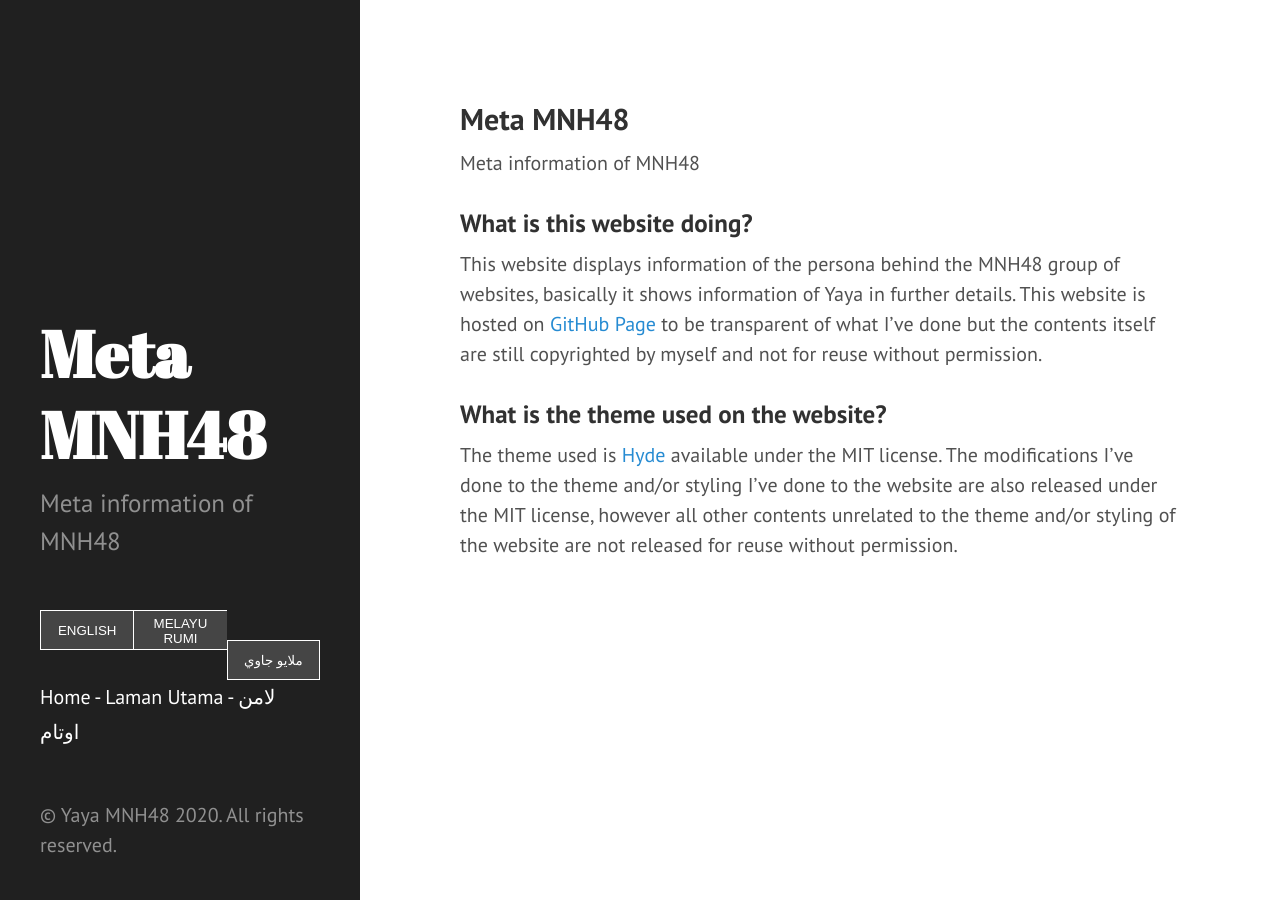
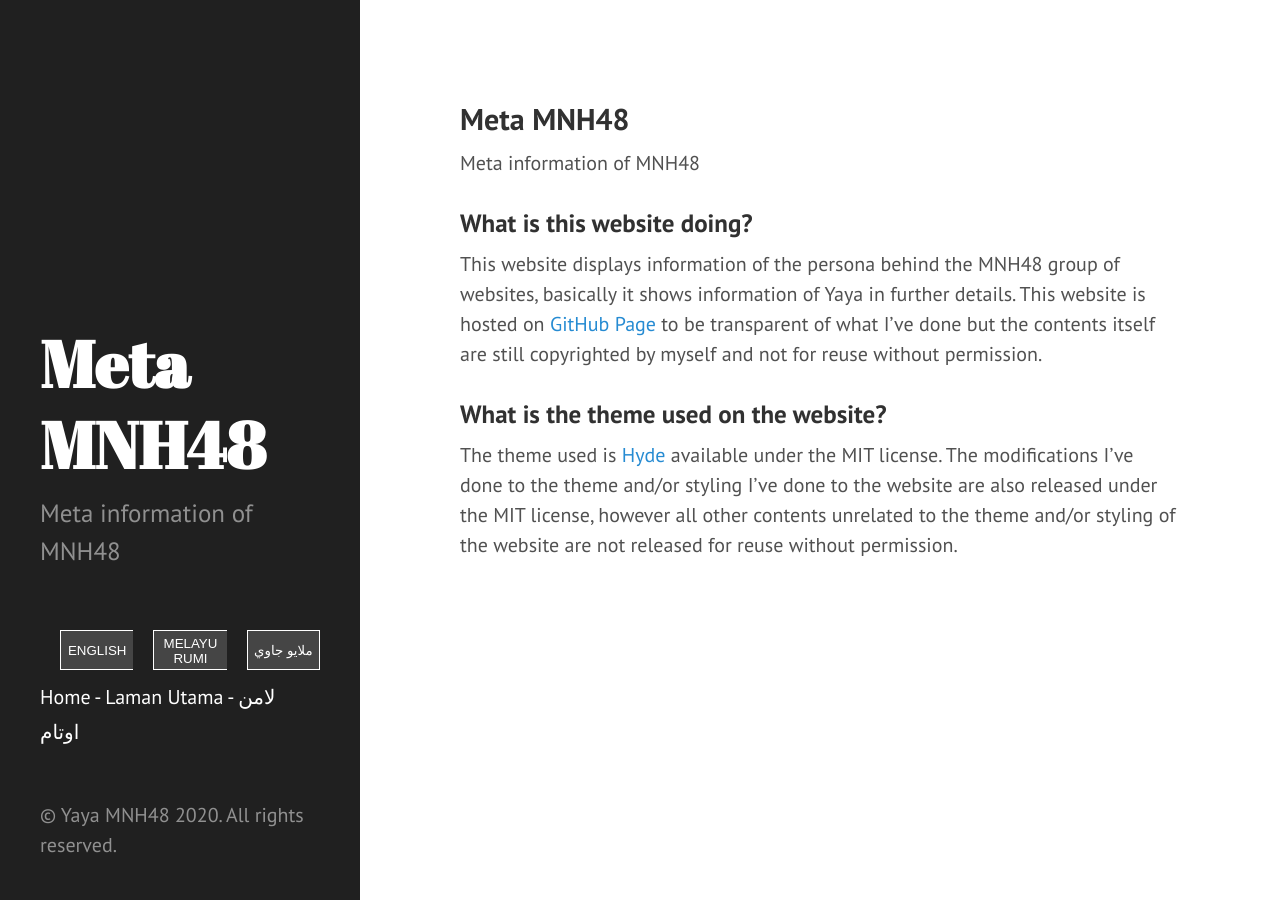
Before and after one commit to MuhdNurHidayat/meta.mnh48.moe, a Jekyll site: the page built from index.md, in a window 1280 px wide. Built offline with Jekyll 4.4.1, drawn with Linux system fonts in a browser that asks for light colours.

Commit message:
fix javascript and css

```diff
--- a/public/css/yaya.css
+++ b/public/css/yaya.css
@@ -39,13 +39,18 @@ img[alt$="><"] {
 }
 
 /* Language selector */
+.langsel {
+  display:flex;
+  justify-content:center;
+  align-items:center;
+}
+
 .langsel button {
   background-color: #454545;
   border: 1px solid white;
   color: white;
   padding: 5px 5px;
   cursor: pointer;
-  float: left;
   height: 40px;
 }
 
--- a/public/js/yaya.js
+++ b/public/js/yaya.js
@@ -3,7 +3,7 @@ function showEnglish() {
 
   contentEn = document.querySelectorAll('[lang="en"]');
   for (i = 0; i < contentEn.length; i++) {
-    contentEn[i].style.display = "block";
+    contentEn[i].style.display = "inline";
   }
 
   contentMs = document.querySelectorAll('[lang="ms"]');
@@ -27,7 +27,7 @@ function showMalayL() {
 
   contentMs = document.querySelectorAll('[lang="ms"]');
   for (i = 0; i < contentMs.length; i++) {
-    contentMs[i].style.display = "block";
+    contentMs[i].style.display = "inline";
   }
 
   contentJawi = document.querySelectorAll('[lang="ms-Arab"]');
@@ -51,6 +51,6 @@ function showMalayA() {
 
   contentJawi = document.querySelectorAll('[lang="ms-Arab"]');
   for (i = 0; i < contentJawi.length; i++) {
-    contentJawi[i].style.display = "block";
+    contentJawi[i].style.display = "inline";
   }
 }
```
